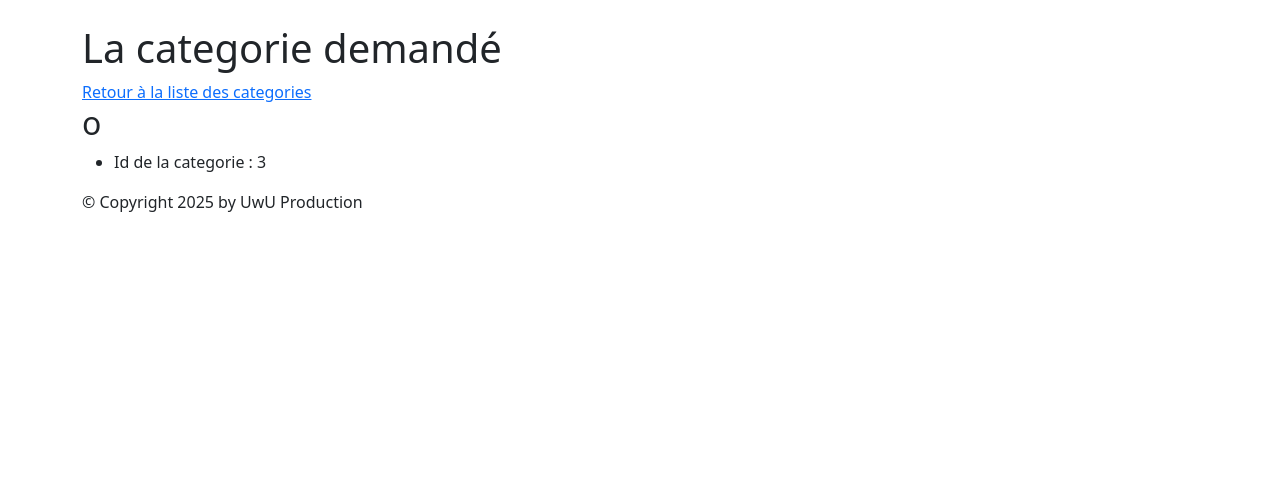
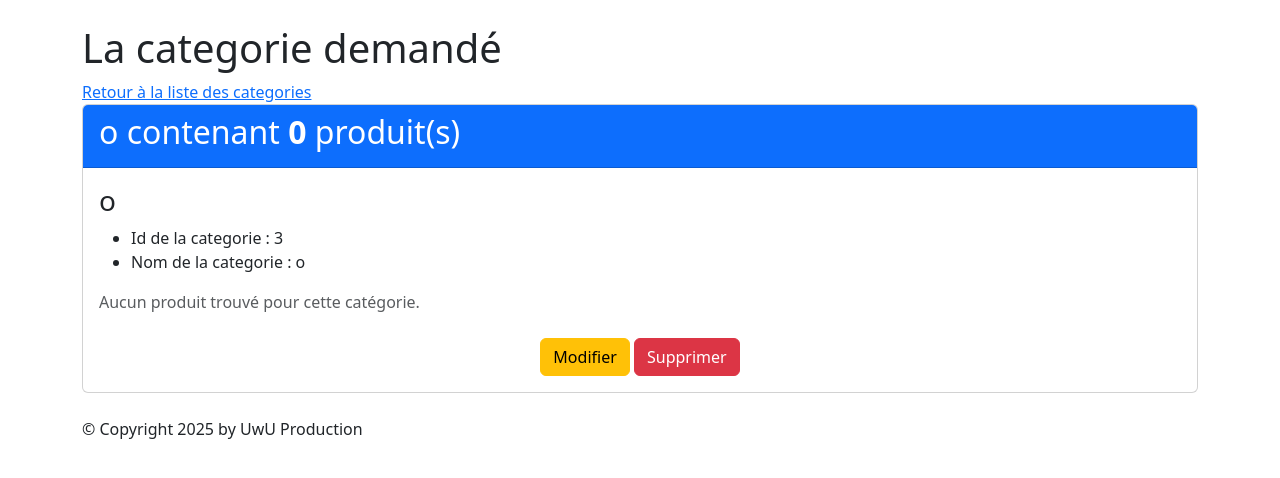
Before and after one commit to TronnoxUwU/R5.05-Programmation-avancee, a Django app: page /monApp/categorie/3/ in a window 1280 px wide. Shown: the part 56-534 px from the top of the page. Run offline with Django 5.2, Linux system fonts and the light colour scheme; data comes from the database, SQL or seed files in the repository; both versions use the stored data as it was after the commit; some libraries are stand-ins or nearby versions.

Commit message:
commit de fin de cours

```diff
--- a/TutoDjango/TutoDjango/settings.py
+++ b/TutoDjango/TutoDjango/settings.py
@@ -40,6 +40,7 @@ INSTALLED_APPS = [
     'monApp',
     'debug_toolbar',
     'django_bootstrap5',
+    'django_extensions',
 ]
 
 MIDDLEWARE = [
--- a/TutoDjango/monApp/models.py
+++ b/TutoDjango/monApp/models.py
@@ -43,5 +43,5 @@ class Rayon(models.Model):
 class Contenir(models.Model):
     pk = models.CompositePrimaryKey("refProd", "idRayon")
     refProd = models.ForeignKey(Produit, on_delete=models.CASCADE)
-    idRayon = models.ForeignKey(Rayon, on_delete=models.CASCADE)
+    idRayon = models.ForeignKey(Rayon, on_delete=models.CASCADE, related_name='contenirs')
     qte = models.IntegerField()
--- a/TutoDjango/monApp/templates/monApp/base.html
+++ b/TutoDjango/monApp/templates/monApp/base.html
@@ -4,6 +4,7 @@
         {% block styles %}
             <title>Mon app DJANGO</title>
             <link rel="stylesheet" href="{% static 'styles.css' %}" />
+            <link rel="icon" type="image/png" href="{% static 'img/favicon.png' %}">
             {% load django_bootstrap5 %}
             {% bootstrap_css %}
             {% bootstrap_javascript %}
--- a/TutoDjango/monApp/templates/monApp/detail_categorie.html
+++ b/TutoDjango/monApp/templates/monApp/detail_categorie.html
@@ -4,8 +4,40 @@
 {% endblock %}
 {% block contenu %}
     <a href="{% url 'categories' %}">Retour à la liste des categories</a>
-    <h2>{{ cat.nomCat }}</h2>
-    <ul>
-        <li>Id de la categorie : {{cat.idCat }} </li>
-    </ul>
+    <div class="card mb-4">
+        <div class="card-header bg-primary text-white">
+            <h2>{{ cat.nomCat }} contenant <strong>{{cat.nb_produits }}</strong> produit(s)</h2>
+        </div>
+        <div class="card-body">
+            <h3 class="card-title">{{ cat.nomCat }}</h3>
+
+            <ul>
+                <li>Id de la categorie : {{cat.idCat }} </li>
+                <li>Nom de la categorie : {{cat.nomCat }} </li>
+            </ul>
+
+
+            <div class="row">
+                {% if prdts %}
+                    {% for prdt in prdts %}
+                    <div class="col-sm-3">
+                        <div class="card mb-2 text-center">
+                            <div class="card-header bg-info text-white">
+                                <h5 class="card-title">{{ prdt.intituleProd }}</h5>
+                            </div>
+                            <div class="card-body">
+                                <a href="{% url 'dtl_prdt' prdt.refProd %}" class="btn btn-primary mt-2">Détails</a>
+                            </div>
+                        </div>
+                    </div>
+                    {% endfor %}
+                {% else %}
+                    <p class="text-muted">Aucun produit trouvé pour cette catégorie.</p>
+                {% endif %}
+            <div class="car-footer text-center">
+                <a href="{% url 'categorie-chng' cat.idCat %}" class="btn btn-warning mt-2">Modifier</a>
+                <a href="{% url 'categorie-dlt' cat.idCat %}" class="btn btn-danger mt-2">Supprimer</a>
+            </div>
+        </div>
+    </div>
 {% endblock %}
--- a/TutoDjango/monApp/templates/monApp/list_categories.html
+++ b/TutoDjango/monApp/templates/monApp/list_categories.html
@@ -8,12 +8,14 @@
     <table class="table">
         <thead>
             <th>Nom</th>
+            <th>Nombre de Produits</th>
             <th>Actions</th>
         </thead>
         <tbody>
         {% for cat in cats %}
             <tr>
                 <td><a href="{% url 'categorie' cat.idCat %}">{{ cat.nomCat }} </a></td>
+                <td>{{ cat.nb_produits }} </td>
                 <td>
                     <a href="{% url 'categorie-chng' cat.idCat %}" class="btn btn-warning btn-sm">modifier</a>
                     <a href="{% url 'categorie-dlt' cat.idCat %}" class="btn btn-danger btn-sm">Supprimer</a>
--- a/TutoDjango/monApp/urls.py
+++ b/TutoDjango/monApp/urls.py
@@ -24,7 +24,7 @@ urlpatterns = [
     path("produit/<pk>/update/",views.ProduitUpdateView.as_view(), name="prdt-chng"),
     path("produit/<pk>/delete/",views.ProduitDeleteView.as_view(), name="dlt-prdt"),
 
-    path('categories/',views.CategorietListView.as_view() ,name='categories'),
+    path('categories/',views.CategorieListView.as_view() ,name='categories'),
     path('categorie/<pk>/',views.CategorieDetailView.as_view() ,name='categorie'),
     path('categorie',views.CategorieCreateView.as_view() ,name='categorie-crt'),
     path('categorie/<pk>/update',views.CategorieUpdateView.as_view() ,name='categorie-chng'),
--- a/TutoDjango/monApp/views.py
+++ b/TutoDjango/monApp/views.py
@@ -8,6 +8,7 @@ from django.contrib.auth.models import User
 from monApp.forms import *
 from django.core.mail import send_mail
 from django.urls import reverse_lazy
+from django.db.models import Count
 
 # def ProduitCreate(request):
 #     if request.method == 'POST':
@@ -217,15 +218,31 @@ class StatutListView(ListView):
     context_object_name = "stats"
 
 
-class CategorietListView(ListView):
+class CategorieListView(ListView):
     model = Categorie
     template_name = "monApp/list_categories.html"
     context_object_name = "cats"
+
+    def get_queryset(self ) :
+        return Categorie.objects.annotate(nb_produits=Count('produits'))
 
 class RayonListView(ListView):
     model = Rayon
     template_name = "monApp/list_rayons.html"
     context_object_name = "rays"
+
+    def get_context_data(self, **kwargs):
+        context = super(RayonListView, self).get_context_data(**kwargs)
+        context['titremenu'] = "Liste de mes rayons"
+        ryns_dt = []
+        for rayon in context['rays']:
+            total = 0
+            for contenir in rayon.contenirs.all():
+                total += contenir.produit.prixUnitaireProd * contenir.Qte
+            ryns_dt.append({'ray': rayon,'total_stock': total})
+
+        context['ryns_dt'] = ryns_dt
+        return context
 
 
 class ProduitDetailView(DetailView):
@@ -243,6 +260,15 @@ class CategorieDetailView(DetailView):
     template_name = "monApp/detail_categorie.html"
     context_object_name = "cat"
 
+    def get_context_data(self, **kwargs):
+        context = super(CategorieDetailView, self).get_context_data(**kwargs)
+        context['titremenu'] = "Détail de la catégorie"
+        context['prdts'] = self.object.produits.all()
+        return context
+
+    def get_queryset(self):
+        return Categorie.objects.annotate(nb_produits=Count('produits'))
+
 class StatutDetailView(DetailView):
     model = Statut
     template_name = "monApp/detail_statut.html"
@@ -252,6 +278,27 @@ class RayonDetailView(DetailView):
     model = Rayon
     template_name = "monApp/detail_rayon.html"
     context_object_name = "ray"
+
+    def get_context_data(self, **kwargs):
+        context = super(RayonDetailView, self).get_context_data(**kwargs)
+        context['titremenu'] = "Détail du rayon"
+        prdts_dt = []
+        total_rayon = 0
+        total_nb_produit = 0
+
+        for contenir in self.object.contenirs.all():
+            total_produit = contenir.produit.prixUnitaireProd * contenir.qte
+            prdts_dt.append({ 'produit': contenir.produit,
+                              'qte': contenir.qte,
+                              'prix_unitaire': contenir.produit.prixUnitaireProd,
+                              'total_produit': total_produit} )
+            total_rayon += total_produit
+            total_nb_produit += contenir.qte
+        context['prdts_dt'] = prdts_dt
+        context['total_rayon'] = total_rayon
+        context['total_nb_produit'] = total_nb_produit
+
+        return context
 
 class ConnectView(LoginView):
     template_name = 'monApp/page_login.html'
--- a/requirements.txt
+++ b/requirements.txt
@@ -3,6 +3,7 @@ beautifulsoup4==4.13.5
 Django==5.2.6
 django-bootstrap5==25.2
 django-debug-toolbar==6.0.0
+django-extensions==4.1
 soupsieve==2.8
 sqlparse==0.5.3
 typing_extensions==4.15.0
```
Also changed, not shown: TutoDjango/monApp/templates/monApp/detail_rayon.html (+36 -0 lines), TutoDjango/monApp/templates/monApp/list_rayons.html (+6 -4 lines), README.md, TutoDjango/db.sqlite3, TutoDjango/static/img/favicon.png (added).
